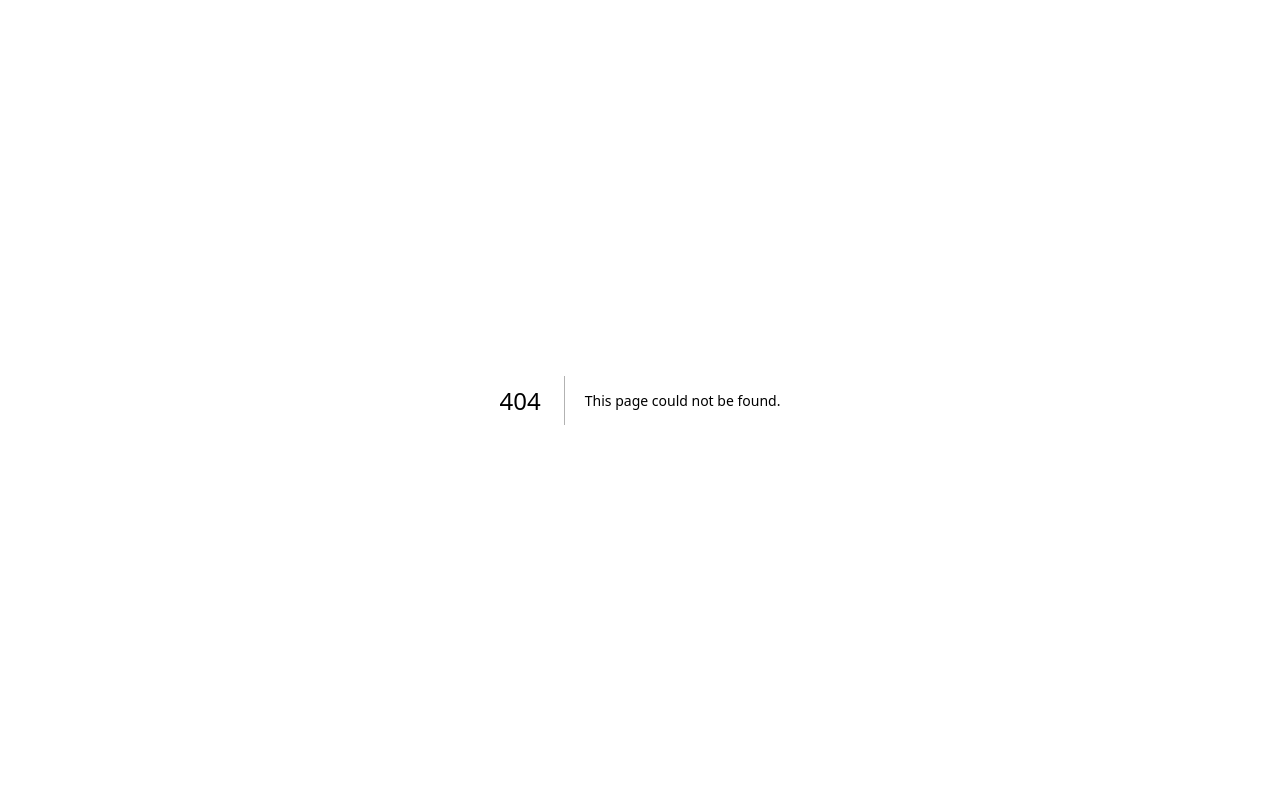
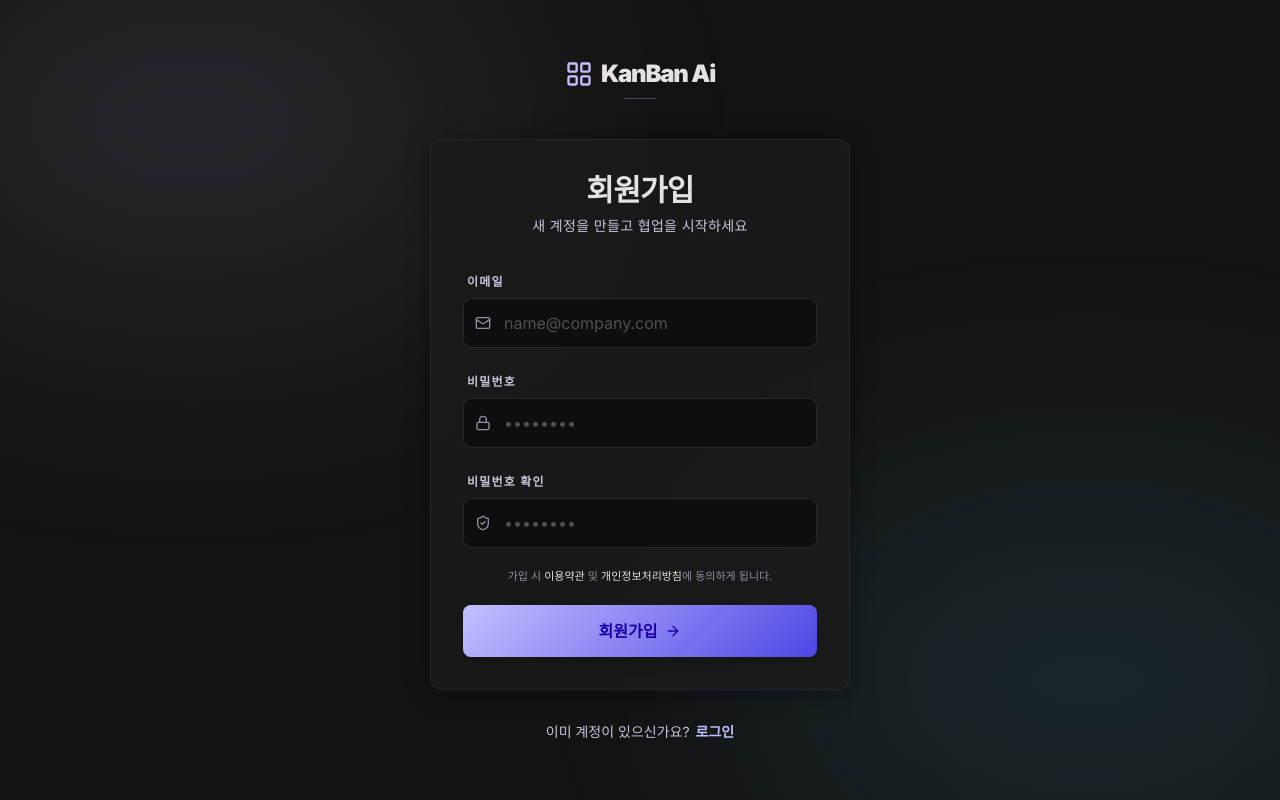
Before and after one commit to Gwanhoo/Capstone-Design, a Next.js app in the folder frontend/: page /signup in a window 1280 px wide. Before the commit this address had no page. Built offline with nearby package versions, Linux system fonts and the light colour scheme.

Commit message:
feat(frontend): add shared auth UI for login and signup

```diff
--- /dev/null
+++ b/frontend/app/login/page.tsx
@@ -0,0 +1,38 @@
+"use client";
+
+import { FormEvent, useState } from "react";
+import { ArrowRight, Lock, Mail } from "lucide-react";
+import { AuthCard } from "@/components/auth/AuthCard";
+import { AuthFooterLink } from "@/components/auth/AuthFooterLink";
+import { AuthInput } from "@/components/auth/AuthInput";
+import { AuthLayout } from "@/components/auth/AuthLayout";
+
+export default function LoginPage() {
+  const [email, setEmail] = useState("");
+  const [password, setPassword] = useState("");
+
+  const handleSubmit = (event: FormEvent<HTMLFormElement>) => {
+    event.preventDefault();
+    // TODO: 백엔드 인증 API 연동
+  };
+
+  return (
+    <AuthLayout>
+      <AuthCard title="로그인" description="계정에 로그인하고 협업을 이어가세요">
+        <form onSubmit={handleSubmit} className="space-y-5">
+          <AuthInput id="email" label="이메일" type="email" placeholder="name@company.com" value={email} onChange={setEmail} icon={Mail} />
+          <AuthInput id="password" label="비밀번호" type="password" placeholder="••••••••" value={password} onChange={setPassword} icon={Lock} />
+
+          <button
+            type="submit"
+            className="group mt-4 flex w-full items-center justify-center gap-2 rounded-lg bg-[linear-gradient(135deg,#c3c0ff_0%,#4f46e5_100%)] py-3.5 font-bold text-[#1d00a5] shadow-lg transition-all duration-200 hover:brightness-110 active:scale-[0.98]"
+          >
+            <span>로그인</span>
+            <ArrowRight className="h-4 w-4 transition-transform group-hover:translate-x-1" />
+          </button>
+        </form>
+      </AuthCard>
+      <AuthFooterLink text="아직 계정이 없으신가요?" linkText="회원가입" href="/signup" />
+    </AuthLayout>
+  );
+}
--- /dev/null
+++ b/frontend/app/signup/page.tsx
@@ -0,0 +1,57 @@
+"use client";
+
+import { FormEvent, useMemo, useState } from "react";
+import { ArrowRight, Lock, Mail, ShieldCheck } from "lucide-react";
+import { AuthCard } from "@/components/auth/AuthCard";
+import { AuthFooterLink } from "@/components/auth/AuthFooterLink";
+import { AuthInput } from "@/components/auth/AuthInput";
+import { AuthLayout } from "@/components/auth/AuthLayout";
+
+export default function SignupPage() {
+  const [email, setEmail] = useState("");
+  const [password, setPassword] = useState("");
+  const [confirmPassword, setConfirmPassword] = useState("");
+
+  const passwordMismatch = useMemo(() => {
+    if (!confirmPassword) {
+      return false;
+    }
+    return password !== confirmPassword;
+  }, [password, confirmPassword]);
+
+  const handleSubmit = (event: FormEvent<HTMLFormElement>) => {
+    event.preventDefault();
+    if (passwordMismatch) {
+      return;
+    }
+    // TODO: 백엔드 회원가입 API 연동
+  };
+
+  return (
+    <AuthLayout>
+      <AuthCard title="회원가입" description="새 계정을 만들고 협업을 시작하세요">
+        <form onSubmit={handleSubmit} className="space-y-5">
+          <AuthInput id="email" label="이메일" type="email" placeholder="name@company.com" value={email} onChange={setEmail} icon={Mail} />
+          <AuthInput id="password" label="비밀번호" type="password" placeholder="••••••••" value={password} onChange={setPassword} icon={Lock} />
+          <AuthInput id="confirm-password" label="비밀번호 확인" type="password" placeholder="••••••••" value={confirmPassword} onChange={setConfirmPassword} icon={ShieldCheck} />
+
+          {passwordMismatch ? <p className="text-sm text-error">비밀번호가 일치하지 않습니다.</p> : null}
+
+          <p className="px-4 text-center text-[11px] leading-relaxed text-outline">
+            가입 시 <span className="cursor-pointer text-on-surface transition-colors hover:text-primary">이용약관</span> 및{" "}
+            <span className="cursor-pointer text-on-surface transition-colors hover:text-primary">개인정보처리방침</span>에 동의하게 됩니다.
+          </p>
+
+          <button
+            type="submit"
+            className="group mt-4 flex w-full items-center justify-center gap-2 rounded-lg bg-[linear-gradient(135deg,#c3c0ff_0%,#4f46e5_100%)] py-3.5 font-bold text-[#1d00a5] shadow-lg transition-all duration-200 hover:brightness-110 active:scale-[0.98]"
+          >
+            <span>회원가입</span>
+            <ArrowRight className="h-4 w-4 transition-transform group-hover:translate-x-1" />
+          </button>
+        </form>
+      </AuthCard>
+      <AuthFooterLink text="이미 계정이 있으신가요?" linkText="로그인" href="/login" />
+    </AuthLayout>
+  );
+}
--- /dev/null
+++ b/frontend/components/auth/AuthCard.tsx
@@ -0,0 +1,19 @@
+import { ReactNode } from "react";
+
+type AuthCardProps = {
+  title: string;
+  description: string;
+  children: ReactNode;
+};
+
+export function AuthCard({ title, description, children }: AuthCardProps) {
+  return (
+    <div className="rounded-xl border border-outline/10 bg-surface-low/80 p-8 shadow-[0_4px_24px_rgba(0,0,0,0.4),0_2px_8px_rgba(79,70,229,0.08)] backdrop-blur-xl">
+      <div className="mb-8 text-center">
+        <h1 className="mb-2 text-3xl font-bold tracking-tight text-on-surface">{title}</h1>
+        <p className="text-sm tracking-wide text-on-surface-variant">{description}</p>
+      </div>
+      {children}
+    </div>
+  );
+}
--- /dev/null
+++ b/frontend/components/auth/AuthFooterLink.tsx
@@ -0,0 +1,20 @@
+import Link from "next/link";
+
+type AuthFooterLinkProps = {
+  text: string;
+  linkText: string;
+  href: string;
+};
+
+export function AuthFooterLink({ text, linkText, href }: AuthFooterLinkProps) {
+  return (
+    <div className="mt-8 text-center">
+      <p className="text-sm text-on-surface-variant">
+        {text}
+        <Link href={href} className="ml-1.5 font-semibold text-primary transition-all hover:underline">
+          {linkText}
+        </Link>
+      </p>
+    </div>
+  );
+}
--- /dev/null
+++ b/frontend/components/auth/AuthInput.tsx
@@ -0,0 +1,34 @@
+import { LucideIcon } from "lucide-react";
+
+type AuthInputProps = {
+  id: string;
+  label: string;
+  type: string;
+  placeholder: string;
+  value: string;
+  onChange: (value: string) => void;
+  icon?: LucideIcon;
+};
+
+export function AuthInput({ id, label, type, placeholder, value, onChange, icon: Icon }: AuthInputProps) {
+  return (
+    <div className="space-y-1.5">
+      <label htmlFor={id} className="ml-1 text-xs font-semibold uppercase tracking-widest text-on-surface-variant">
+        {label}
+      </label>
+      <div className="group relative">
+        {Icon ? <Icon className="pointer-events-none absolute left-3 top-1/2 h-4 w-4 -translate-y-1/2 text-outline transition-colors group-focus-within:text-primary" /> : null}
+        <input
+          id={id}
+          type={type}
+          placeholder={placeholder}
+          value={value}
+          onChange={(e) => onChange(e.target.value)}
+          className="w-full rounded-lg border border-outline/20 bg-surface-lowest py-3 pr-4 text-on-surface placeholder:text-outline/50 outline-none transition-all duration-200 focus:border-primary/40 focus:shadow-[0_0_15px_rgba(195,192,255,0.18)] disabled:cursor-not-allowed disabled:opacity-70"
+          style={{ paddingLeft: Icon ? "2.5rem" : "1rem" }}
+          required
+        />
+      </div>
+    </div>
+  );
+}
--- /dev/null
+++ b/frontend/components/auth/AuthLayout.tsx
@@ -0,0 +1,26 @@
+import Link from "next/link";
+import { LayoutGrid } from "lucide-react";
+import { ReactNode } from "react";
+
+type AuthLayoutProps = {
+  children: ReactNode;
+};
+
+export function AuthLayout({ children }: AuthLayoutProps) {
+  return (
+    <main className="relative flex min-h-screen items-center justify-center overflow-hidden bg-surface px-6 text-on-surface" style={{ fontFamily: "Inter, system-ui, -apple-system, Segoe UI, sans-serif" }}>
+      <div className="pointer-events-none absolute -left-[10%] -top-[10%] h-[50%] w-[50%] rounded-full bg-primary/10 blur-[120px]" />
+      <div className="pointer-events-none absolute -bottom-[10%] -right-[10%] h-[50%] w-[50%] rounded-full bg-tertiary/10 blur-[120px]" />
+      <section className="relative z-10 w-full max-w-[420px]">
+        <div className="mb-10 flex flex-col items-center">
+          <Link href="/" className="mb-2 flex items-center gap-2 text-on-surface transition-opacity hover:opacity-90" aria-label="KanBan Ai 홈으로 이동">
+            <LayoutGrid className="h-7 w-7 text-primary" />
+            <span className="text-2xl font-black tracking-tighter">KanBan Ai</span>
+          </Link>
+          <div className="h-px w-8 bg-primary/30" />
+        </div>
+        {children}
+      </section>
+    </main>
+  );
+}
```
